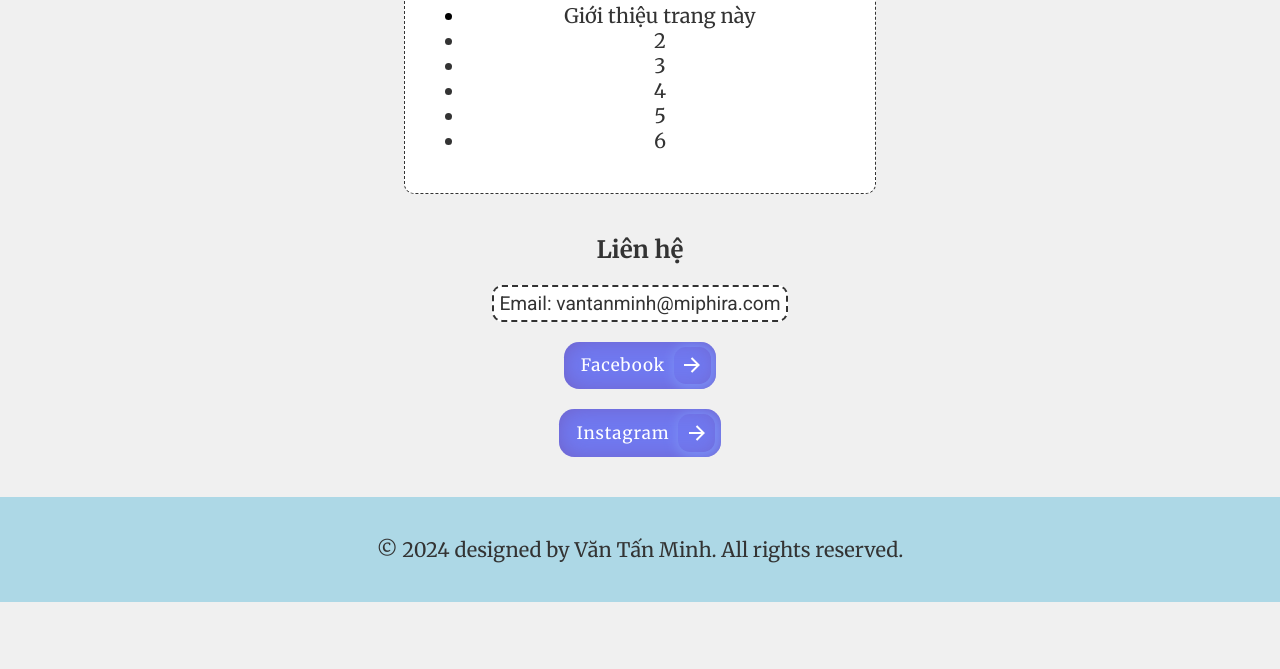
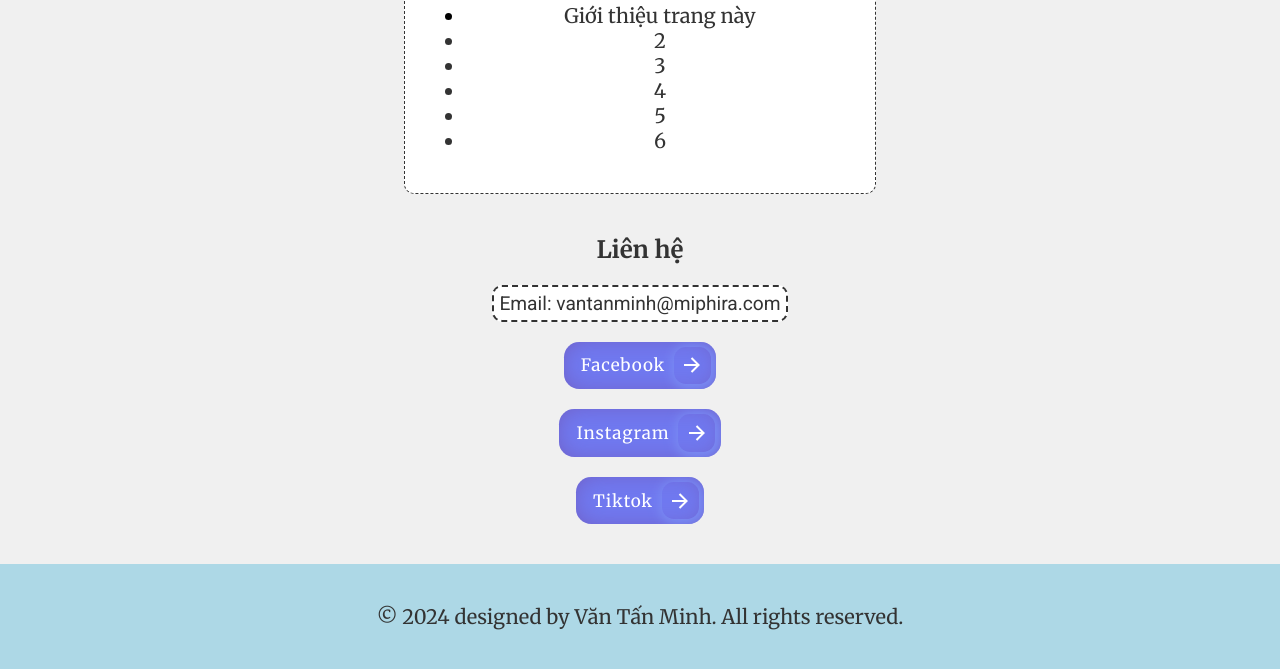
Before and after one commit to vantanminh-miphira/myblog, a plain HTML site: page blog/index.html in a window 1280 px wide. Shown: the part 549-1218 px from the top of the page. Before the commit the page ends 1151 px from the top, so only its background shows below. Drawn offline with Linux system fonts and the light colour scheme; a web font is replaced by a local one.

Commit message:
Update index.html - add Tiktok contact button

```diff
--- a/blog/index.html
+++ b/blog/index.html
@@ -84,6 +84,23 @@
                   </svg>
                 </div>
               </button>
+              <button class="contactButton" data-link="https://www.tiktok.com/@van.tan.minh";>
+                Tiktok
+                <div class="iconButton">
+                  <svg
+                    height="24"
+                    width="24"
+                    viewBox="0 0 24 24"
+                    xmlns="http://www.w3.org/2000/svg"
+                  >
+                    <path d="M0 0h24v24H0z" fill="none"></path>
+                    <path
+                      d="M16.172 11l-5.364-5.364 1.414-1.414L20 12l-7.778 7.778-1.414-1.414L16.172 13H4v-2z"
+                      fill="currentColor"
+                    ></path>
+                  </svg>
+                </div>
+              </button>
         </section>
     </main>
     <footer>
```
Also changed, not shown: index.html (+17 -0 lines).
